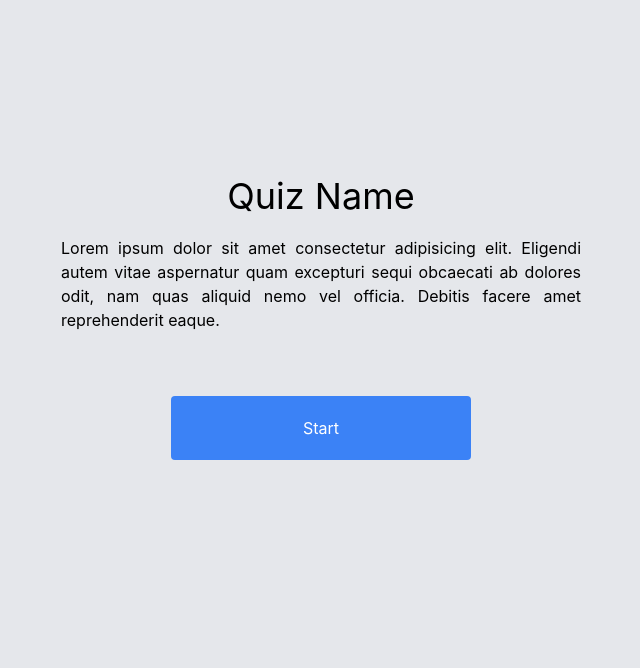
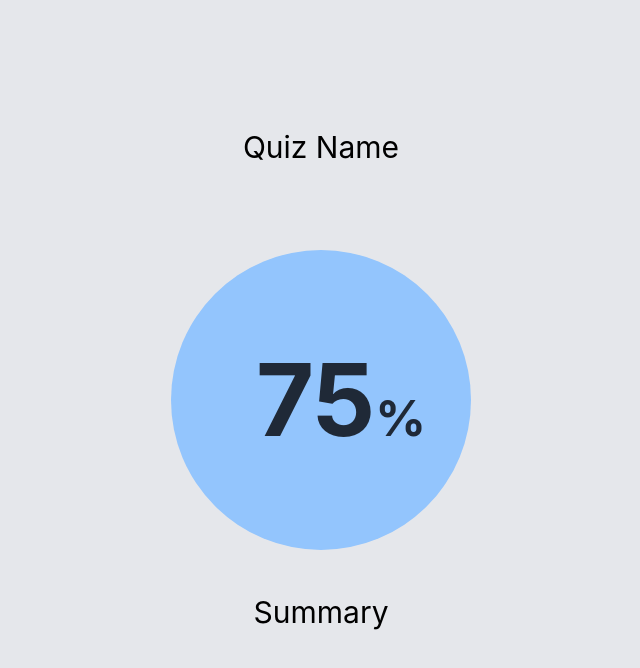
Before and after one commit to CWxMaxX/live-quiz-app, a React (Create React App) app: page /quiz in a window 1280 px wide. Shown: the top 668 px of the page, without its empty margins (319-959 px from the left). Built offline with nearby package versions, Linux system fonts and the light colour scheme.

Commit message:
Quiz results View Components created

```diff
--- a/src/components/ResultsView.jsx
+++ b/src/components/ResultsView.jsx
@@ -1,8 +1,15 @@
 import React from 'react'
+import SectionColumn from './SectionColumn'
 
 const ResultsView = () => {
   return (
-    <div>ResultsView</div>
+    <SectionColumn className='h-screen justify-center items-center'>
+      <div className='text-[30px] mb-20' >Quiz Name</div>
+      <div className='w-[300px] h-[300px] bg-blue-300 rounded-[50%] flex justify-center items-center' >
+        <div className='text-[100px] font-bold text-gray-800 pl-10'>75<span className='text-[50px]'>%</span></div>
+      </div>
+      <div className='text-[30px] mt-10 pb-10'>Summary</div>
+    </SectionColumn>
   )
 }
 
--- a/src/pages/Quiz.jsx
+++ b/src/pages/Quiz.jsx
@@ -8,9 +8,9 @@ import ResultsView from '../components/ResultsView'
 const Quiz = () => {
   return (
     <div className='flex justify-center'>
-      <QuizInstructionsView />
+      {/* <QuizInstructionsView /> */}
       {/* <MCQView/> */}
-      {/* <ResultsView/> */}
+      <ResultsView/>
     </div>
   )
 }
```
